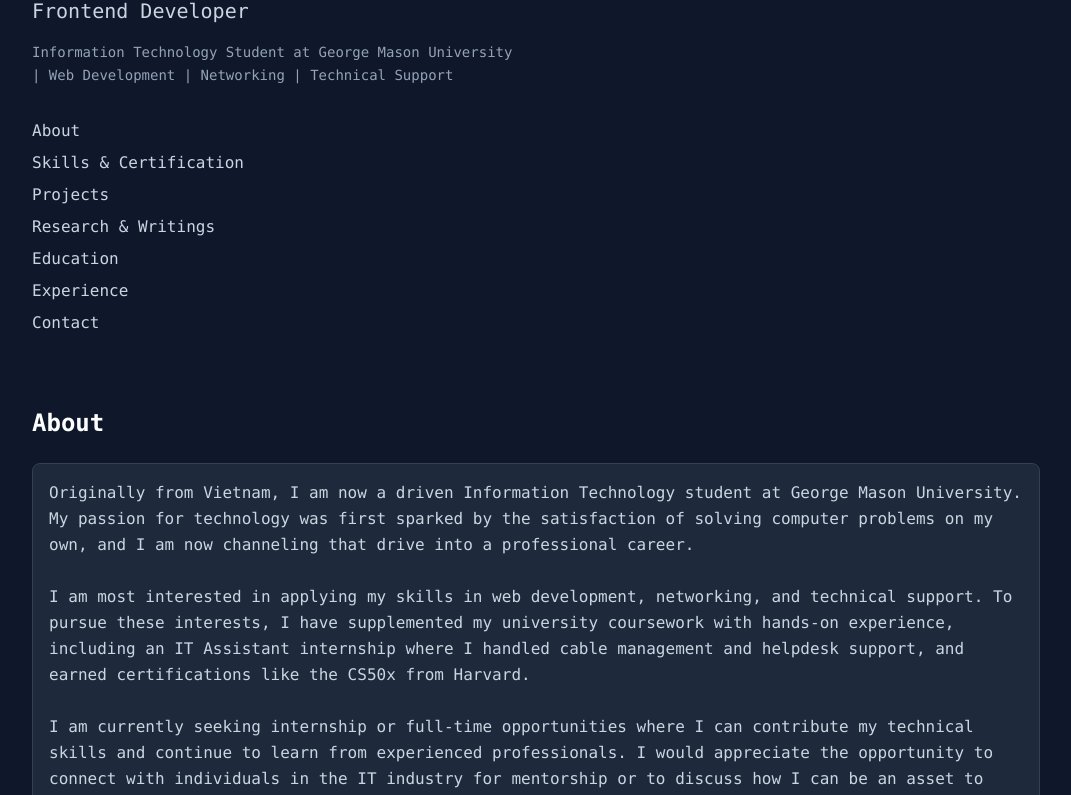
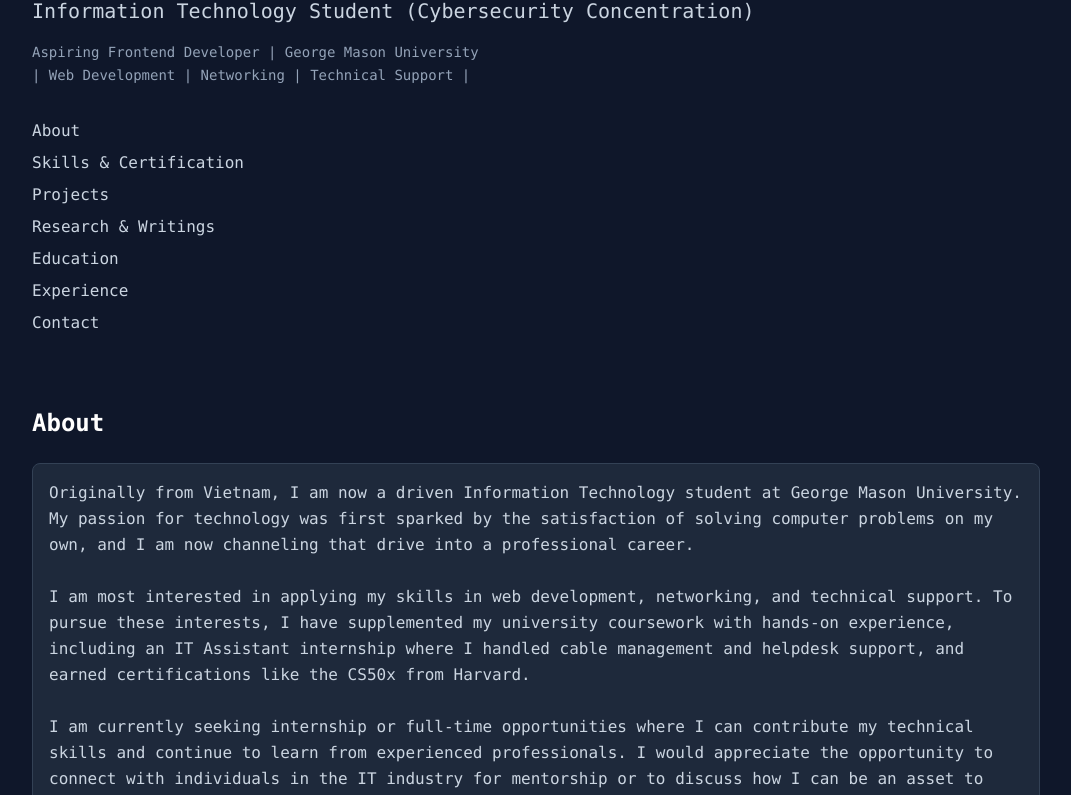
Before and after one commit to JasonPham02/jasonpham-portfolio, a website: page index.html in a window 1280 px wide. Shown: the part 115-910 px from the top of the page, without its empty margins (104-1175 px from the left). Drawn offline with nearby package versions, Linux system fonts and the light colour scheme.

Commit message:
Updated: Adjust Header section

```diff
--- a/index.html
+++ b/index.html
@@ -21,11 +21,11 @@
                 Jason Pham
             </h1>
             <h2 class="text-xl text-slate-300 mb-4">
-                Frontend Developer
+                Information Technology Student (Cybersecurity Concentration)
             </h2>
             <p class="meta-text leading-relaxed">
-                Information Technology Student at George Mason University<br>
-                | Web Development | Networking | Technical Support
+                Aspiring Frontend Developer | George Mason University <br>
+                | Web Development | Networking | Technical Support |
             </p>
         </div>
 
```
